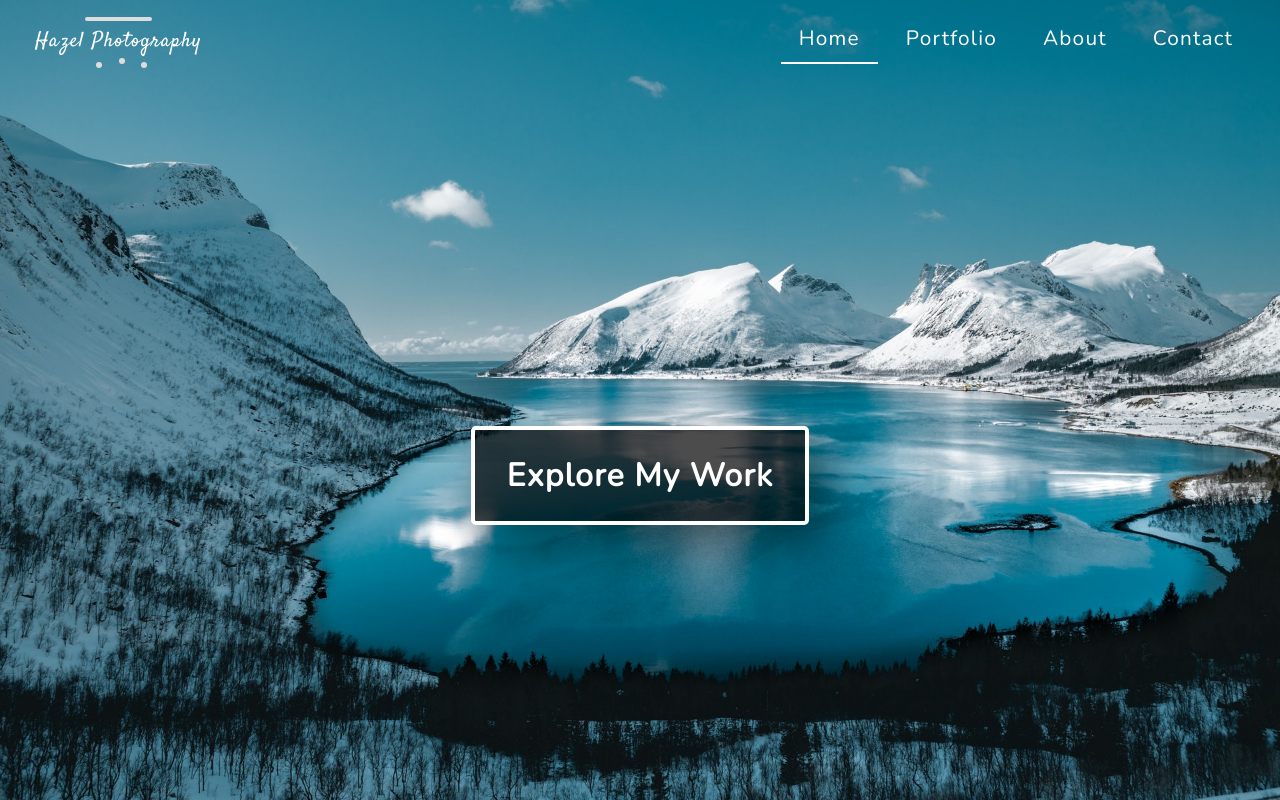
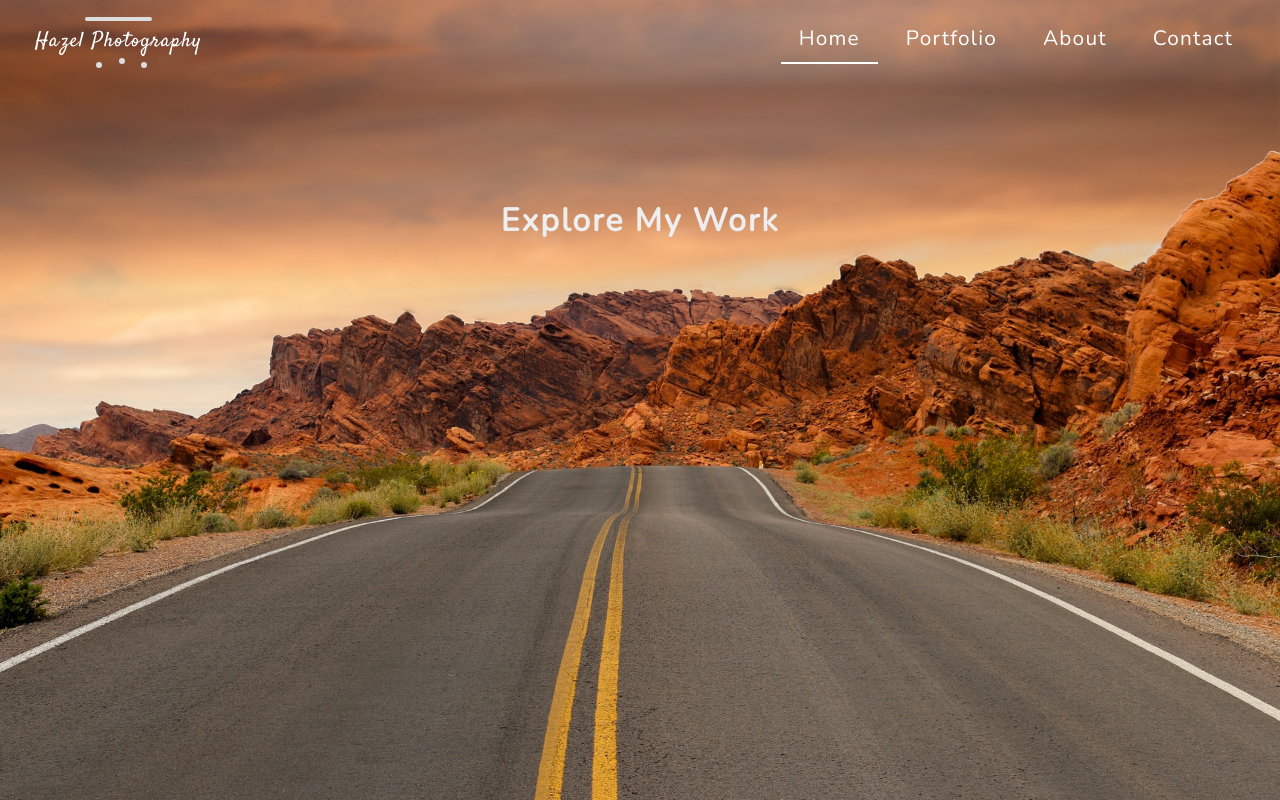
Before and after one commit to raulterhesdev/hazel-photography, a PHP site: page / in a window 1280 px wide. Run offline with PHP 8.4, Linux system fonts and the light colour scheme.

Commit message:
changed background imaged and reworked CTA

```diff
--- a/css/style.scss
+++ b/css/style.scss
@@ -104,9 +104,11 @@ body {
   overflow: hidden;
 
   @include phone {
-    flex-direction: column-reverse;
+    flex-direction: column;
     align-items: flex-end;
-    padding: 24px;
+    padding: 0;
+    top: auto;
+    bottom: 0;
   }
 
   @include phone {
@@ -135,6 +137,9 @@ body {
       div:nth-child(3) {
         transform: rotate(0) translateY(0);
       }
+      @include phone {
+        padding: 24px;
+      }
     }
 
     .close {
@@ -160,9 +165,8 @@ body {
 
     @include phone {
       flex-direction: column;
-      background-color: #017390cc;
+      background-color: rgba(209, 116, 56, 0.7);
       padding: 7px 12px;
-      margin-top: 12px;
     }
 
     .nav-link {
@@ -245,32 +249,94 @@ body {
     left: 0;
     width: 100%;
     height: 100%;
-    background-color: rgba(0, 0, 0, 0.5);
+    background-color: rgba(0, 0, 0, 0);
     z-index: 1;
   }
 
   .cta {
     text-decoration: none;
-    margin-top: 150px;
     font-size: 2em;
     font-weight: bold;
-    letter-spacing: 1.2px;
-    background-color: rgba(0, 0, 0, 0.7);
-    border: 4px solid white;
-    color: white;
-    padding: 24px 32px;
-    border-radius: 5px;
-    transition: all 0.5s ease;
-    z-index: 10;
-    box-shadow: 20px 20px 50px rgba(0, 0, 0, 0.5);
+    letter-spacing: 2px;
+    padding: 16px 36px;
+    margin-top: -45vh;
+    z-index: 15;
+    color: #eee;
+    position: relative;
+
+    span {
+      position: absolute;
+      background-color: transparent;
+      transition: all 0.5s ease;
+    }
+
+    span:nth-child(1) {
+      left: 0;
+      bottom: 0;
+      width: 0;
+      height: 3px;
+      transition-delay: 0.3s;
+    }
+    span:nth-child(2) {
+      top: 0;
+      right: 0;
+      width: 0;
+      height: 3px;
+      transition-delay: 0.3s;
+    }
+    span:nth-child(3) {
+      right: 0;
+      bottom: 0;
+      height: 15px;
+      width: 3px;
+      transition-delay: 0s;
+    }
+    span:nth-child(4) {
+      left: 0;
+      top: 0;
+      height: 0;
+      width: 3px;
+      transition-delay: 0s;
+    }
 
     @include phone {
-      font-size: 1.4em;
+      span {
+        background-color: white;
+      }
+      span:nth-child(1) {
+        width: 50%;
+      }
+      span:nth-child(2) {
+        width: 50%;
+      }
+      span:nth-child(3) {
+        height: 50%;
+      }
+      span:nth-child(4) {
+        height: 50%;
+      }
     }
   }
 
   .cta:hover {
-    background-color: rgba(0, 0, 0, 0.8);
-    box-shadow: 10px 10px 50px rgba(0, 0, 0, 0.5);
+    span {
+      background-color: white;
+    }
+    span:nth-child(1) {
+      width: 100%;
+      transition-delay: 0.3s;
+    }
+    span:nth-child(2) {
+      width: 100%;
+      transition-delay: 0.3s;
+    }
+    span:nth-child(3) {
+      height: 100%;
+      transition-delay: 0s;
+    }
+    span:nth-child(4) {
+      height: 100%;
+      transition-delay: 0s;
+    }
   }
 }
--- a/index.html
+++ b/index.html
@@ -48,9 +48,15 @@
 
     <!-- Hero Section -->
     <main id="hero">
-      <!-- <div class="backdrop"></div> -->
+      <div class="backdrop"></div>
       <!-- Call to action -->
-      <a href="portfolio.html" class="cta"> Explore My Work </a>
+      <a href="portfolio.html" class="cta">
+        <span></span>
+        <span></span>
+        <span></span>
+        <span></span>
+        Explore My Work
+      </a>
     </main>
     <script src="js/main.js"></script>
   </body>
```
Also changed, not shown: css/style.css, images/bg.jpg, 1 other file.
